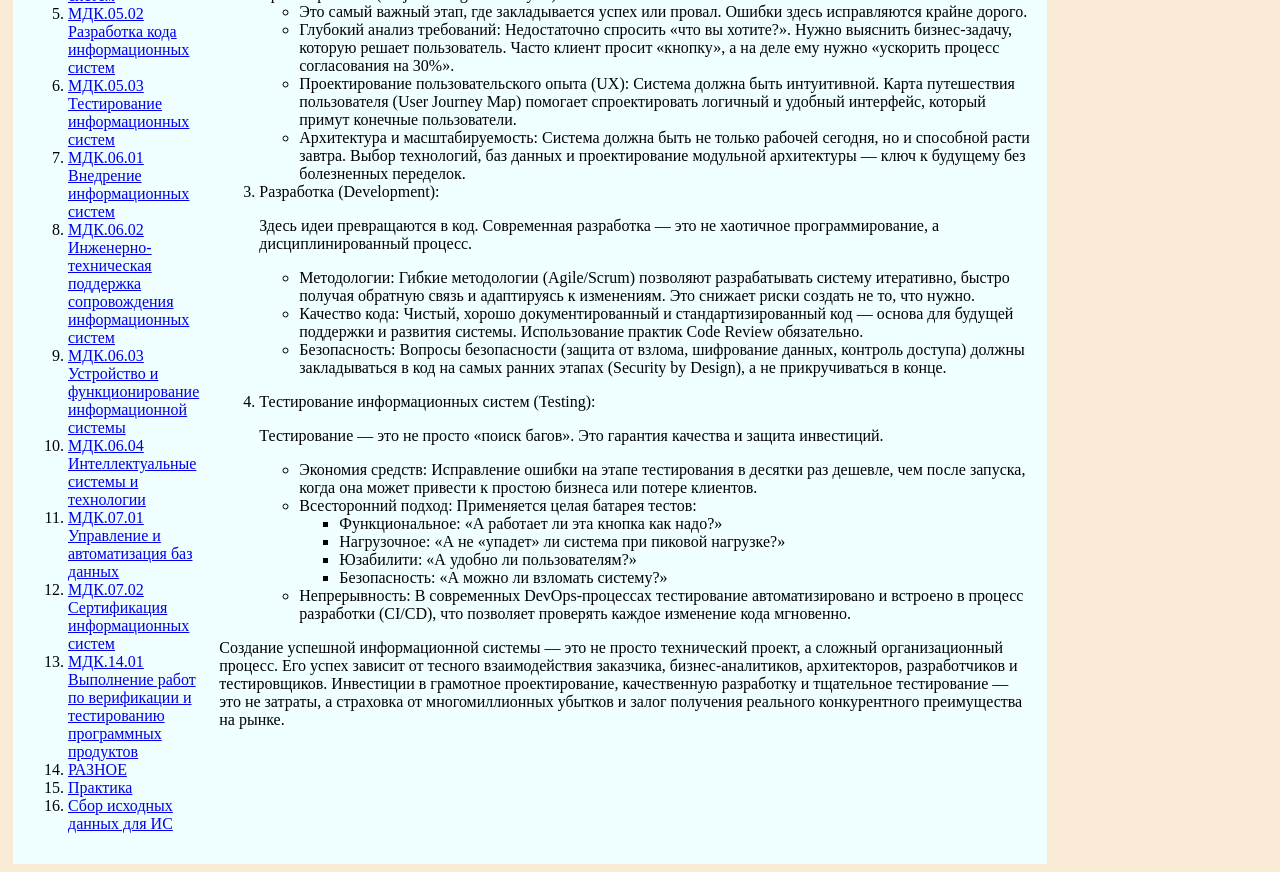
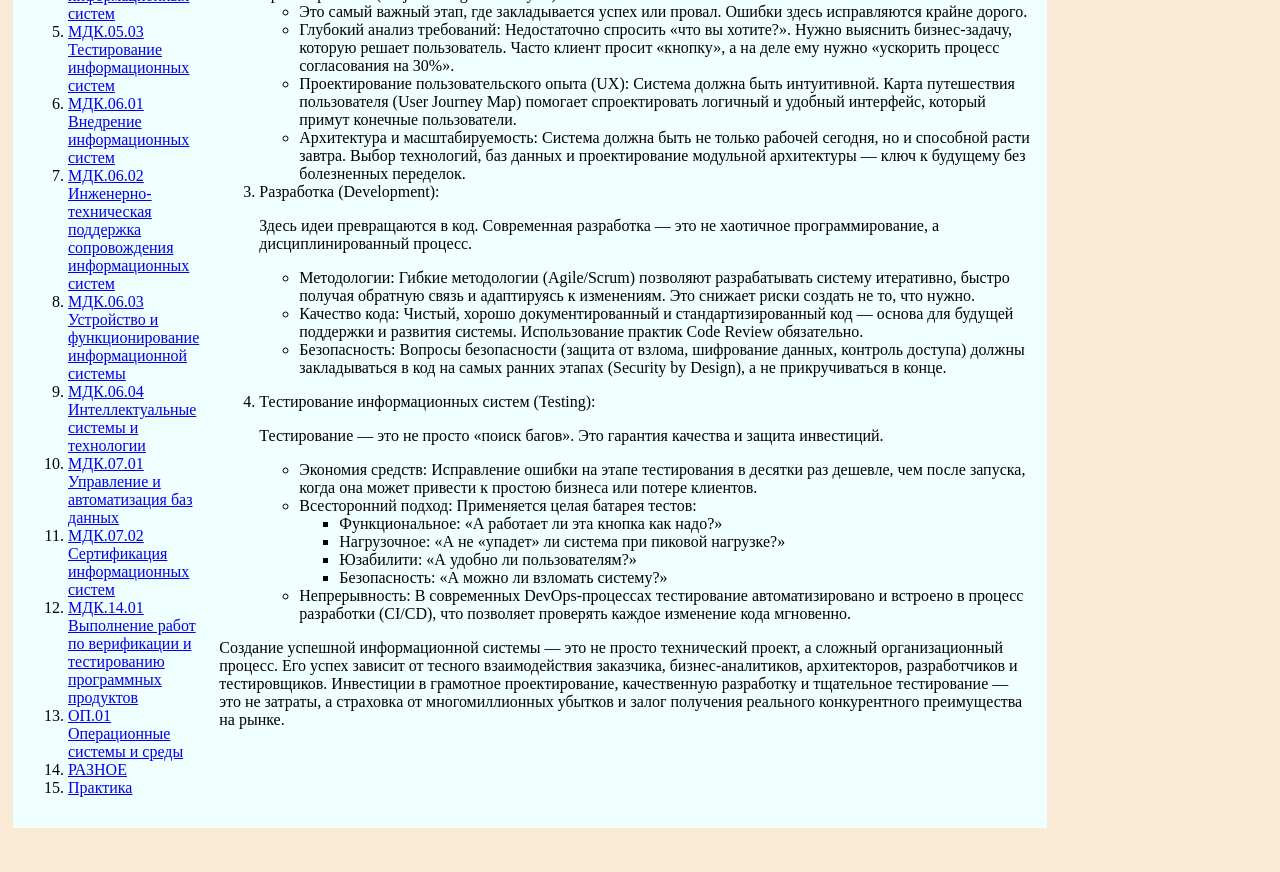
Before and after one commit to sat2wr-c314/-, a plain HTML site: page index.html in a window 1280 px wide. Shown: the part 394-1266 px from the top of the page. After the commit the page ends 1230 px from the top, so only its background shows below. Drawn offline with Linux system fonts and the light colour scheme.

Commit message:
Update index.html

```diff
--- a/index.html
+++ b/index.html
@@ -12,7 +12,6 @@
     <div>
     <ol>
         <li><a href="trpo0201.html">МДК.02.01 Технологии разработки програмного обеспечения</a></li>
-        <li><a href="index1.html">ОП.01 Операционные системы и среды</a></li>
         <li><a href="upr0302.html">МДК.03.02 Управление проектами</a></li>
         <li><a href="index2.html">МДК.05.01 Проектирование и дизайн информационных систем</a></li>
         <li><a href="0502.html">МДК.05.02 Разработка кода информационных систем</a></li>
@@ -24,9 +23,9 @@
         <li><a href="0701.html">МДК.07.01 Управление и автоматизация баз данных</a></li>
         <li><a href="0702.html">МДК.07.02 Сертификация информационных систем</a></li>
         <li><a href="1401.html">МДК.14.01 Выполнение работ по верификации и тестированию программных продуктов</a></li>
+          <li><a href="index1.html">ОП.01 Операционные системы и среды</a></li>
         <li><a href="sclad.html">РАЗНОЕ</a></li>
         <li><a href="practica.html">Практика</a></li>
-        <li><a href="prLection1.html">Сбор исходных данных для ИС</a></li>
     </ol></div>
     <div>
        <p>Информационные системы (ИС) — это кровеносная система современного бизнеса и государства. Они автоматизируют процессы,
@@ -100,4 +99,5 @@
     </div>
 </div>
 </body>
+
 </html>
```
